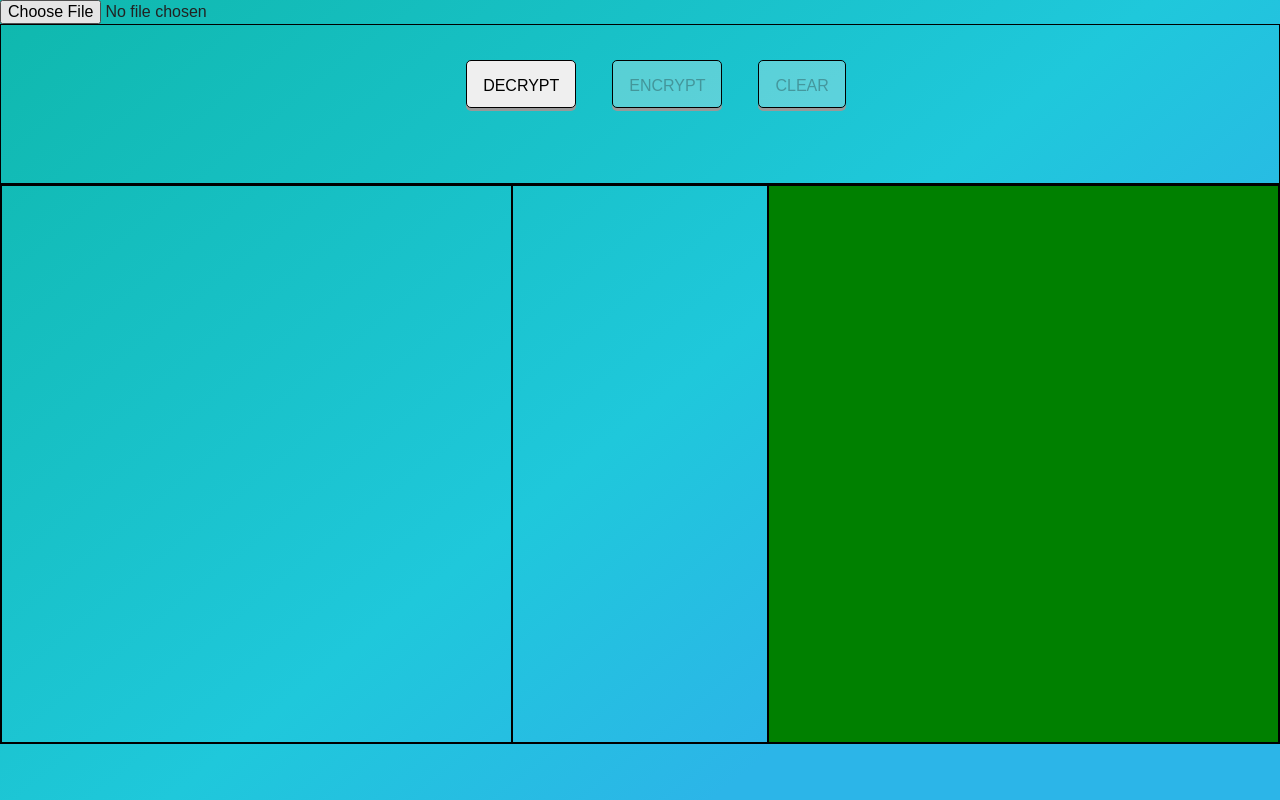
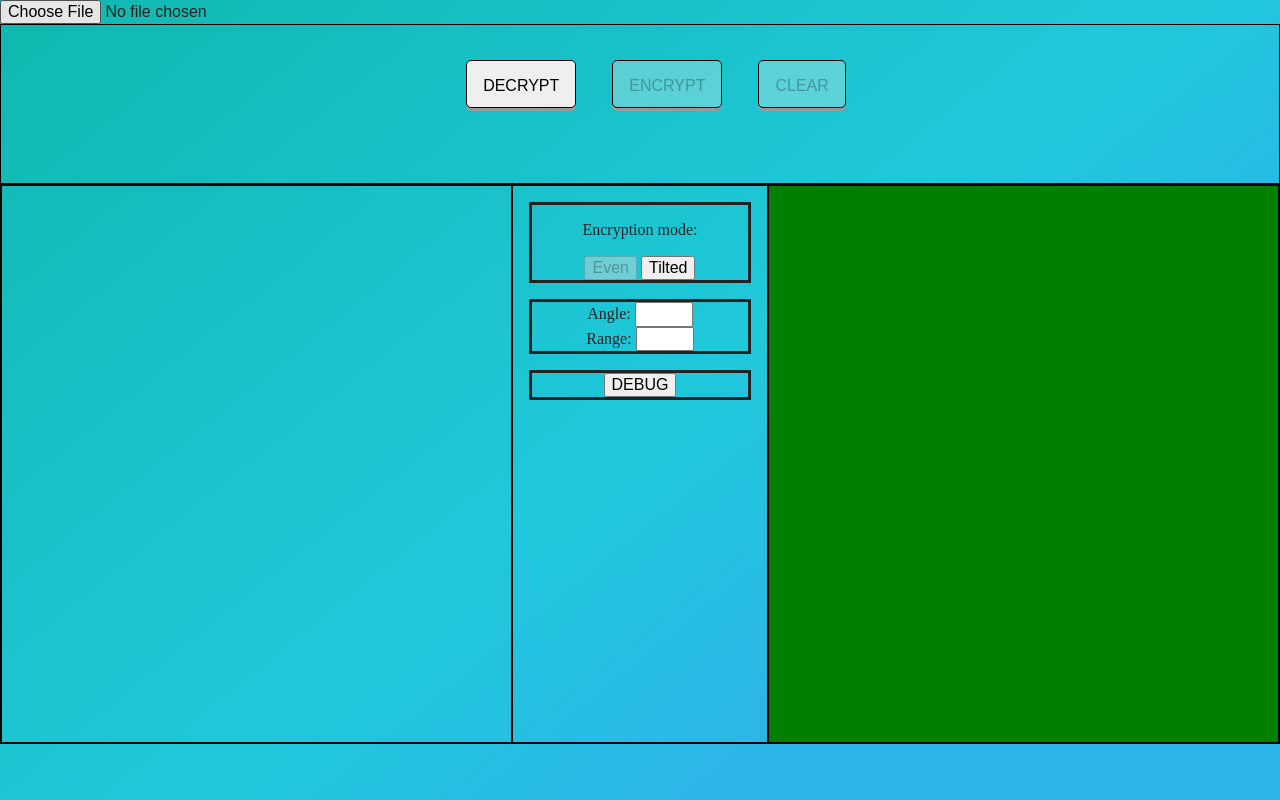
Before and after one commit to nonari/pixel-cipher, a plain HTML site: page docs/index.html in a window 1280 px wide. Drawn offline with Linux system fonts and the light colour scheme.

Commit message:
styling for page

```diff
--- a/docs/css/main.css
+++ b/docs/css/main.css
@@ -179,6 +179,16 @@ html,body {
     width: 20%;
 }
 
+#cnt_btn_tra > div {
+    margin: 1em;
+    border: solid;
+    text-align: center;
+}
+
+#cnt_btn_tra > div input {
+    width: 50px;
+}
+
 
 /* ==========================================================================
    Helper classes
--- a/docs/index.html
+++ b/docs/index.html
@@ -20,7 +20,28 @@
         </div>
         <div id="cnt_im">
             <div id="cnt_im_pre"><canvas id="in_img"></canvas></div>
-            <div id="cnt_btn_tra"></div>
+            <div id="cnt_btn_tra">
+                <div id="scattering_type">
+                    <p>Encryption mode:</p>
+                    <div>
+                        <button id="even_btn" disabled onclick="scatteringMode(1)">Even</button>
+                        <button id="tilted_btn" onclick="scatteringMode(2)">Tilted</button>
+                    </div>
+                </div>
+                <div>
+                    <div>
+                        <label for="angle_input">Angle:</label>
+                        <input type="number" id="angle_input"/>
+                    </div>
+                    <div>
+                        <label for="distance_input">Range:</label>
+                        <input type="number" id="distance_input"/>
+                    </div>
+                </div>
+                <div>
+                    <button id="debug_btn">DEBUG</button>
+                </div>
+            </div>
             <div id="cnt_im_post"><canvas id="out_img"></canvas></div>
         </div>
         <script src="js/main.js"></script>
--- a/docs/js/main.js
+++ b/docs/js/main.js
@@ -34,7 +34,10 @@ function loadImage() {
     else {
         const file = input.files[0];
         const fr = new FileReader();
-        fr.onload = () => createImage(fr.result);
+        fr.onload = () => {
+            createImage(fr.result);
+            enableOperationButtons();
+        };
         fr.readAsDataURL(file);
     }
 }
@@ -70,7 +73,23 @@ function processImg() {
 
     const ctx_out = getContext('out_img');
     ctx_out.putImageData(data, 0, 0);
+}
 
+let mode = 1;
+function scatteringMode(mode) {
+    mode = this.mode;
+
+    if (mode === 1) {
+        document.getElementById('tilted_btn').setAttribute('disabled', '');
+        document.getElementById('even_btn').removeAttribute('disabled');
+    } else {
+        document.getElementById('even_btn').setAttribute('disabled', '');
+        document.getElementById('tilted_btn').removeAttribute('disabled');
+    }
+}
+
+function enableOperationButtons() {
+    document.getElementsByClassName('operation_btn')
 }
 
 function length() {
```
